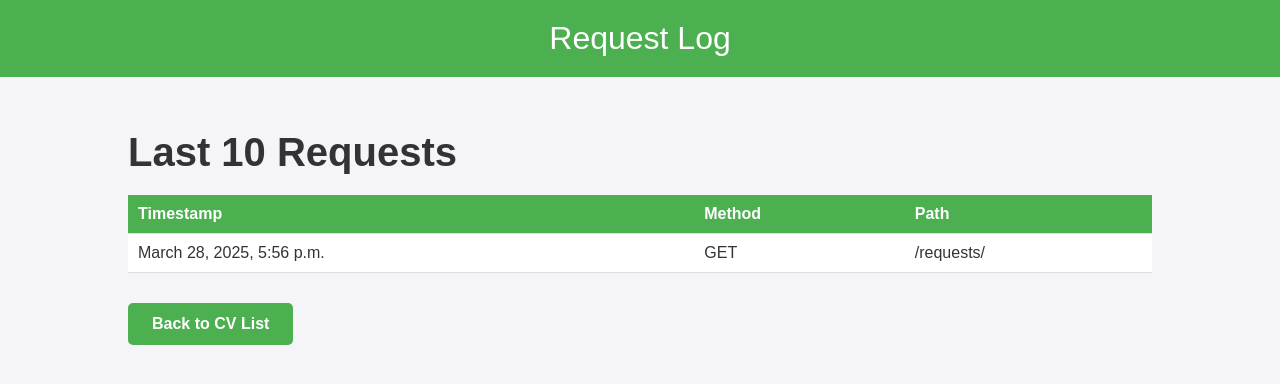
After one commit to a-lyanik/dteam_djangopractical_test, a Django app: page /requests/ in a window 1280 px wide. The commit adds this page. Shown: the top 384 px of the page. Run offline with Django 5.2, Linux system fonts and the light colour scheme; data comes from the database, SQL or seed files in the repository.

Commit message:
Task 4. Add request logger and view for it.

```diff
--- a/cvproject/cvproject/settings.py
+++ b/cvproject/cvproject/settings.py
@@ -49,6 +49,7 @@ REST_FRAMEWORK = {
 }
 
 MIDDLEWARE = [
+    'main.middleware.RequestLoggingMiddleware',
     'django.middleware.security.SecurityMiddleware',
     'django.contrib.sessions.middleware.SessionMiddleware',
     'django.middleware.common.CommonMiddleware',
--- a/cvproject/cvproject/urls.py
+++ b/cvproject/cvproject/urls.py
@@ -21,7 +21,9 @@ from drf_spectacular.views import (
     SpectacularAPIView, SpectacularSwaggerView, SpectacularRedocView)
 
 from main.views import (
-    CVInstanceListView, CVInstanceDetailView, generate_cv_pdf)
+    CVInstanceListView, CVInstanceDetailView,
+    generate_cv_pdf, request_log_list,
+)
 from main.api_views import (
     CVInstanceAPIView, CVInstanceDetailedAPIView)
 
@@ -46,4 +48,5 @@ urlpatterns = [
     # Redoc UI (alternative API documentation)
     path('api/redoc/', SpectacularRedocView.as_view(url_name='schema'),
          name='redoc'),
+    path("requests/", request_log_list, name="request-log-list"),
 ]
--- /dev/null
+++ b/cvproject/main/middleware.py
@@ -0,0 +1,16 @@
+from .models import RequestLog
+
+
+class RequestLoggingMiddleware:
+    """Middleware to log every incoming HTTP request."""
+
+    def __init__(self, get_response):
+        self.get_response = get_response
+
+    def __call__(self, request):
+        # Log the request
+        RequestLog.objects.create(
+            http_method=request.method,
+            path=request.get_full_path()
+        )
+        return self.get_response(request)
--- a/cvproject/main/models.py
+++ b/cvproject/main/models.py
@@ -32,3 +32,9 @@ class CVInstance(models.Model):
     projects = models.JSONField(validators=[validate_list_of_strings])
     bio = models.TextField()
     contacts = models.JSONField(validators=[validate_dict_of_strings])
+
+
+class RequestLog(models.Model):
+    http_method = models.CharField(null=False, blank=False, max_length=10)
+    path = models.CharField(null=False, blank=False, max_length=260)
+    timestamp = models.DateTimeField(auto_now_add=True)
--- /dev/null
+++ b/cvproject/main/templates/main/request_log_list.html
@@ -0,0 +1,106 @@
+<!DOCTYPE html>
+<html lang="en">
+<head>
+    <meta charset="UTF-8">
+    <meta name="viewport" content="width=device-width, initial-scale=1.0">
+    <title>Request Log</title>
+    <style>
+        body {
+            font-family: 'Arial', sans-serif;
+            background-color: #f4f4f9;
+            margin: 0;
+            padding: 0;
+            color: #333;
+        }
+        header {
+            background-color: #4CAF50;
+            color: white;
+            text-align: center;
+            padding: 20px;
+            font-size: 2em;
+        }
+        .container {
+            width: 80%;
+            margin: 0 auto;
+            padding: 20px;
+        }
+        h2 {
+            font-size: 2.5em;
+            color: #333;
+            margin-bottom: 20px;
+        }
+        table {
+            width: 100%;
+            border-collapse: collapse;
+            background: #fff;
+        }
+        th, td {
+            padding: 10px;
+            border-bottom: 1px solid #ddd;
+            text-align: left;
+        }
+        th {
+            background-color: #4CAF50;
+            color: white;
+        }
+        tr:hover {
+            background-color: #f1f1f1;
+        }
+        .no-logs {
+            font-size: 1.2em;
+            color: #777;
+            text-align: center;
+            margin-top: 20px;
+        }
+        .back-btn {
+            display: inline-block;
+            margin-top: 30px;
+            background-color: #4CAF50;
+            color: white;
+            padding: 12px 24px;
+            text-decoration: none;
+            border-radius: 5px;
+            text-align: center;
+            font-weight: bold;
+            transition: background-color 0.3s;
+        }
+        .back-btn:hover {
+            background-color: #45a049;
+        }
+    </style>
+</head>
+<body>
+    <header>
+        Request Log
+    </header>
+
+    <div class="container">
+        <h2>Last 10 Requests</h2>
+
+        {% if logs %}
+            <table>
+                <thead>
+                    <tr>
+                        <th>Timestamp</th>
+                        <th>Method</th>
+                        <th>Path</th>
+                    </tr>
+                </thead>
+                <tbody>
+                    {% for log in logs %}
+                        <tr>
+                            <td>{{ log.timestamp }}</td>
+                            <td>{{ log.http_method }}</td>
+                            <td>{{ log.path }}</td>
+                        </tr>
+                    {% endfor %}
+                </tbody>
+            </table>
+        {% else %}
+            <p class="no-logs">No requests logged yet.</p>
+        {% endif %}
+
+        <a href="{% url 'cvinstance-list' %}" class="back-btn">Back to CV List</a>
+    </div>
+</body>
+</html>
--- a/cvproject/main/views.py
+++ b/cvproject/main/views.py
@@ -1,12 +1,12 @@
 from django.http import HttpResponse
 from django.views.generic.detail import DetailView
 from django.views.generic.list import ListView
-from django.shortcuts import get_object_or_404
+from django.shortcuts import get_object_or_404, render
 from django.template.loader import get_template
 
 from weasyprint import HTML
 
-from .models import CVInstance
+from .models import CVInstance, RequestLog
 
 
 class CVInstanceDetailView(DetailView):
@@ -43,3 +43,14 @@ def generate_cv_pdf(request, pk):
         f'attachment; filename="{cv.firstname}_{cv.lastname}_CV.pdf"'
 
     return response
+
+
+def request_log_list(request):
+    """View to display the last 10 logged requests."""
+    logs = RequestLog.objects.values(
+        "http_method", "path", "timestamp").order_by("-timestamp")[:10]
+    return render(
+        request,
+        "main/request_log_list.html",
+        {"logs": logs}
+    )
```
Also changed, not shown: cvproject/main/admin.py (+10 -0 lines), cvproject/main/templates/main/cvinstance_list.html (+16 -0 lines), cvproject/main/tests.py (+76 -2 lines), cvproject/main/migrations/0002_requestlog_alter_cvinstance_contacts_and_more.py (added).
